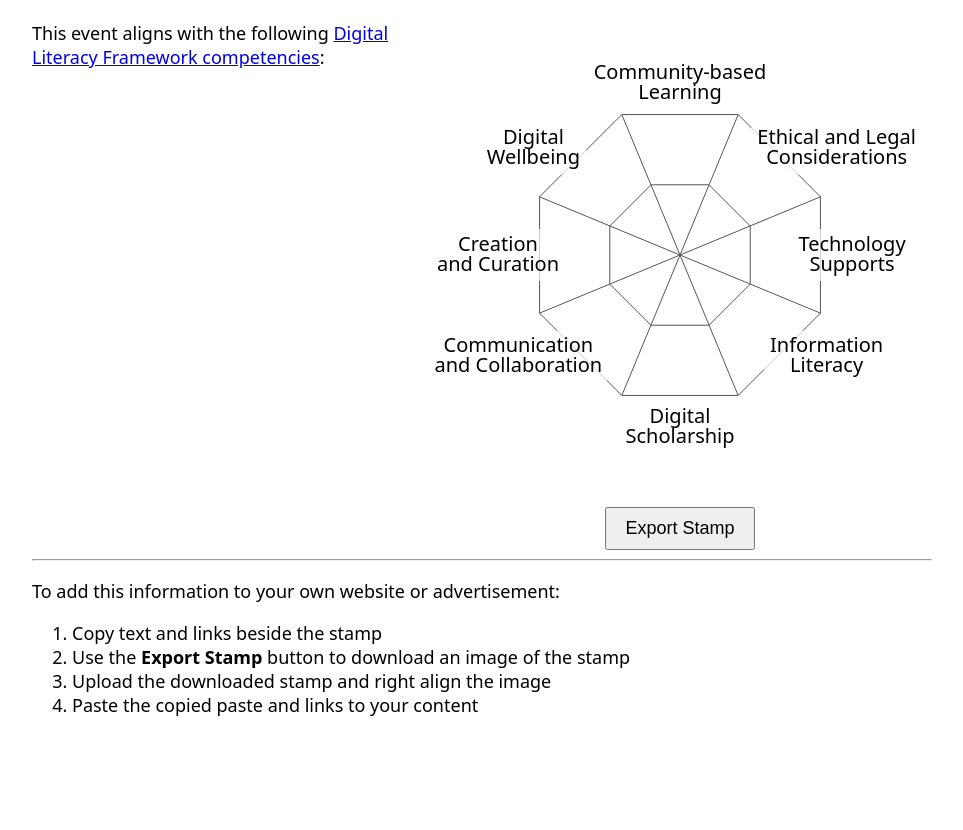
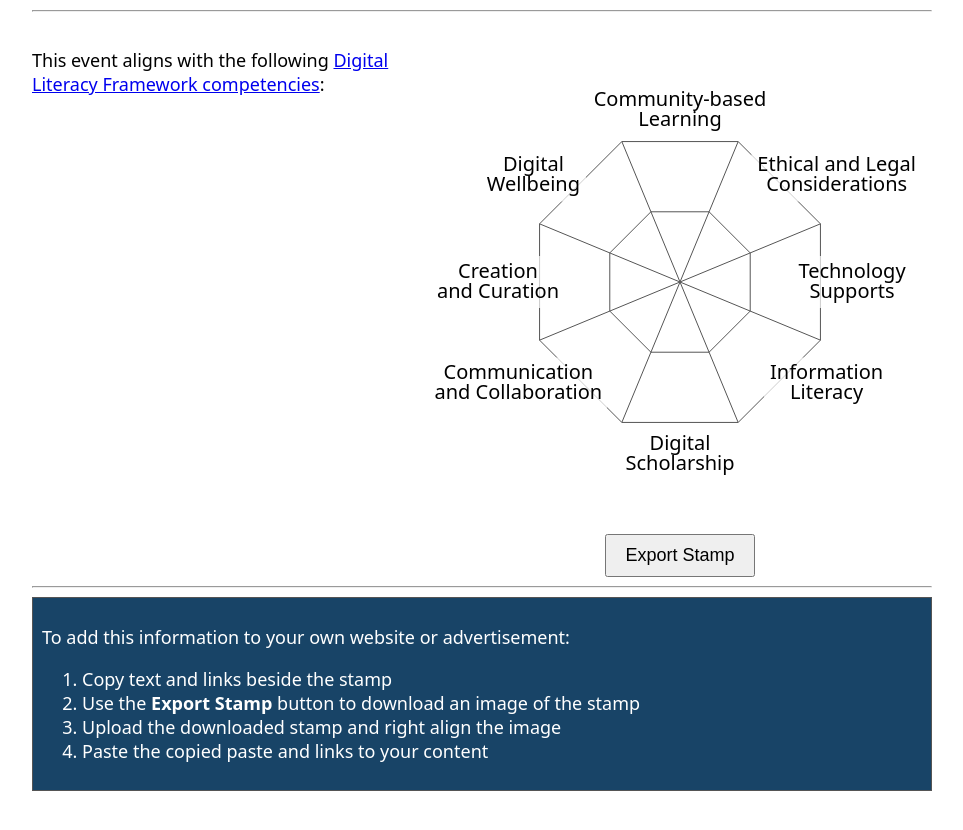
Before and after one commit to Lurk404/digitalliteracystamp, a plain HTML site: page index.html in a window 1280 px wide. Shown: the part 876-1706 px from the top of the page, without its empty margins (158-1121 px from the left). Before the commit the page ends 1653 px from the top, so only its background shows below. Drawn offline with nearby package versions, Linux system fonts and the light colour scheme.

Commit message:
Update index.html

```diff
--- a/index.html
+++ b/index.html
@@ -40,7 +40,12 @@
     text-align: center;         /* center the chart & button */
   }
     #exportBtn { padding: 0.5em 1em; font-size: 1em; text-align: center;}
-
+   .instructions {
+    border: 1px #555 solid;
+    background-color: #184467;
+    padding: .5em;
+    color: #ffffff;"
+  }
 
   </style>
 </head>
@@ -63,7 +68,7 @@
   <label for="secondarySelect2">Secondary competency:</label>
   <select id="secondarySelect2"></select>
   <label for="secondarySelect3">Secondary competency:</label>
-  <select id="secondarySelect3"></select>
+  <select style="margin-bottom:1.5em;" id="secondarySelect3"></select>
 
 <hr>
 <div id="main">
@@ -80,6 +85,7 @@
 </div>
 </div>
 <hr>
+<div class="instructions">
 <p>To add this information to your own website or advertisement:
   <ol>  <li>Copy text and links beside the stamp</li>
 
@@ -87,7 +93,7 @@
 
     <li>Upload the downloaded stamp and right align the image</li>
         <li>Paste the copied paste and links to your content</li>
-  </ol></p>
+  </ol></p></div>
   &nbsp;
   <script>
     const competencyKeys = [
```
